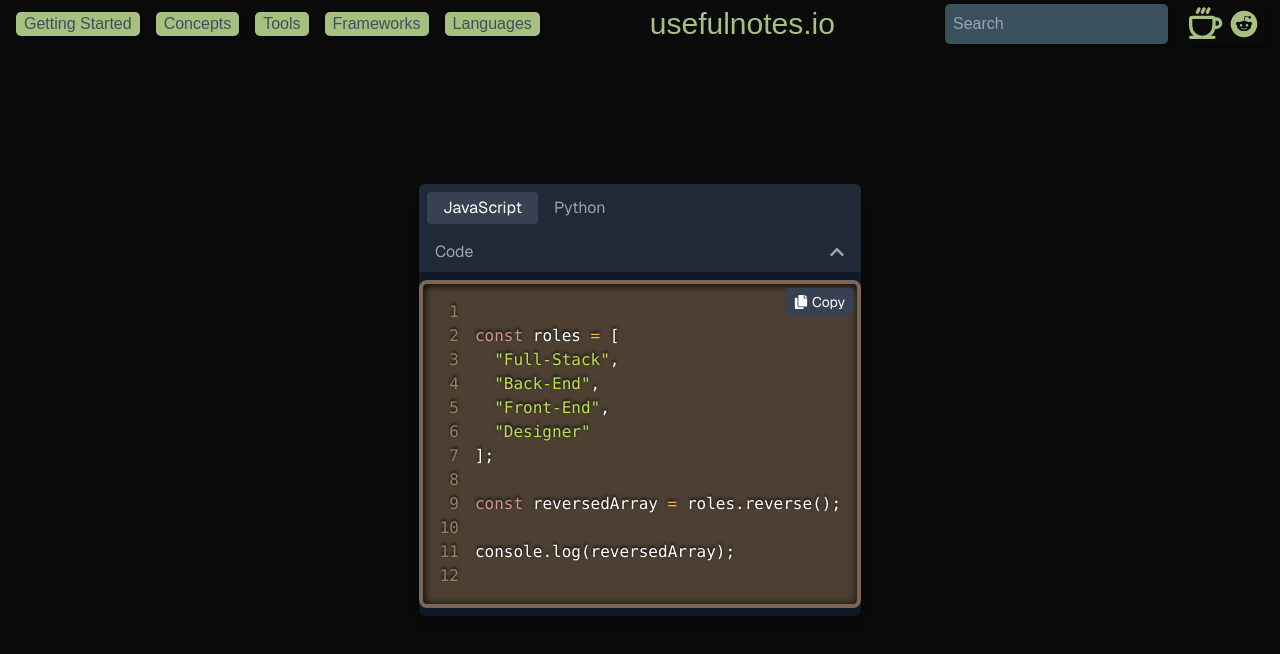
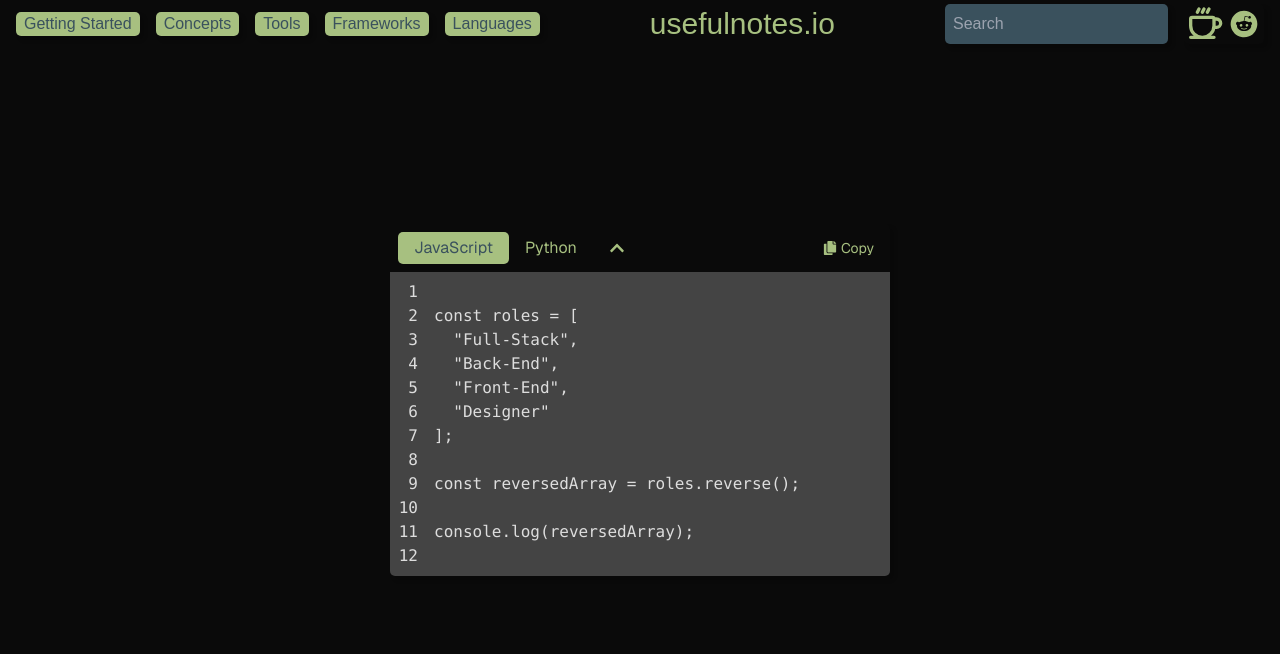
Before and after one commit to RealMrRabbit/usefulnotes.io, a Next.js app: page / in a window 1280 px wide. Shown: the top 654 px of the page. Built offline with nearby package versions, Linux system fonts and the light colour scheme.

Commit message:
Basic cleanup

```diff
--- a/app/components/code-block.tsx
+++ b/app/components/code-block.tsx
@@ -1,7 +1,7 @@
 "use client";
 
 import { Prism as SyntaxHighlighter } from "react-syntax-highlighter";
-import { dark } from "react-syntax-highlighter/dist/esm/styles/prism";
+import { dark } from "react-syntax-highlighter/dist/esm/styles/hljs";
 import { useState } from "react";
 import { FaCopy, FaChevronDown, FaChevronUp } from "react-icons/fa";
 
@@ -12,49 +12,50 @@ export default function CodeBlock({ tabs = ["test"], collapsible = false }) {
   const handleCopy = async (code) => {
     try {
       await navigator.clipboard.writeText(code);
-      alert("Code copied to clipboard!");
+      //   alert("Code copied to clipboard!"); // TODO Add animation
     } catch (err) {
-      alert("Failed to copy code.");
+      //   alert("Failed to copy code.");
     }
   };
 
   return (
-    <div className="bg-gray-900 rounded-md shadow-lg overflow-hidden">
+    <div className="bg-component rounded-default shadow-default overflow-hidden w-[500px]">
       {tabs.length > 1 && (
-        <div className="flex bg-gray-800 p-2">
+        <div className="flex bg-component p-2 ">
           {tabs.map((tab, index) => (
             <button
               key={index}
               onClick={() => setActiveTab(index)}
-              className={`px-4 py-1 rounded ${
-                activeTab === index ? "bg-gray-700 text-white" : "text-gray-400"
+              className={`px-4 py-1 rounded-default ${
+                activeTab === index
+                  ? "bg-button text-text-dark"
+                  : "text-text-light"
               }`}
             >
               {tab.label}
             </button>
           ))}
+          {collapsible && (
+            <button
+              onClick={() => setIsCollapsed(!isCollapsed)}
+              className="w-full  text-text-light text-left px-4 py-2 flex items-center"
+            >
+              {isCollapsed ? <FaChevronDown /> : <FaChevronUp />}
+            </button>
+          )}
+          {
+            <button
+              onClick={() => handleCopy(tabs[activeTab].code)}
+              className="top-2 right-2 bg-component text-text-light px-2 py-1 rounded-default text-sm flex items-center gap-1"
+            >
+              <FaCopy /> Copy
+            </button>
+          }
         </div>
-      )}
-
-      {collapsible && (
-        <button
-          onClick={() => setIsCollapsed(!isCollapsed)}
-          className="w-full bg-gray-800 text-gray-400 text-left px-4 py-2 flex items-center justify-between"
-        >
-          <span>Code</span>
-          {isCollapsed ? <FaChevronDown /> : <FaChevronUp />}
-        </button>
       )}
 
       {!isCollapsed && (
         <div className="relative">
-          <button
-            onClick={() => handleCopy(tabs[activeTab].code)}
-            className="absolute top-2 right-2 bg-gray-700 text-white px-2 py-1 rounded text-sm flex items-center gap-1"
-          >
-            <FaCopy /> Copy
-          </button>
-
           <SyntaxHighlighter
             language={tabs[activeTab].language || "javascript"}
             style={dark}
```
